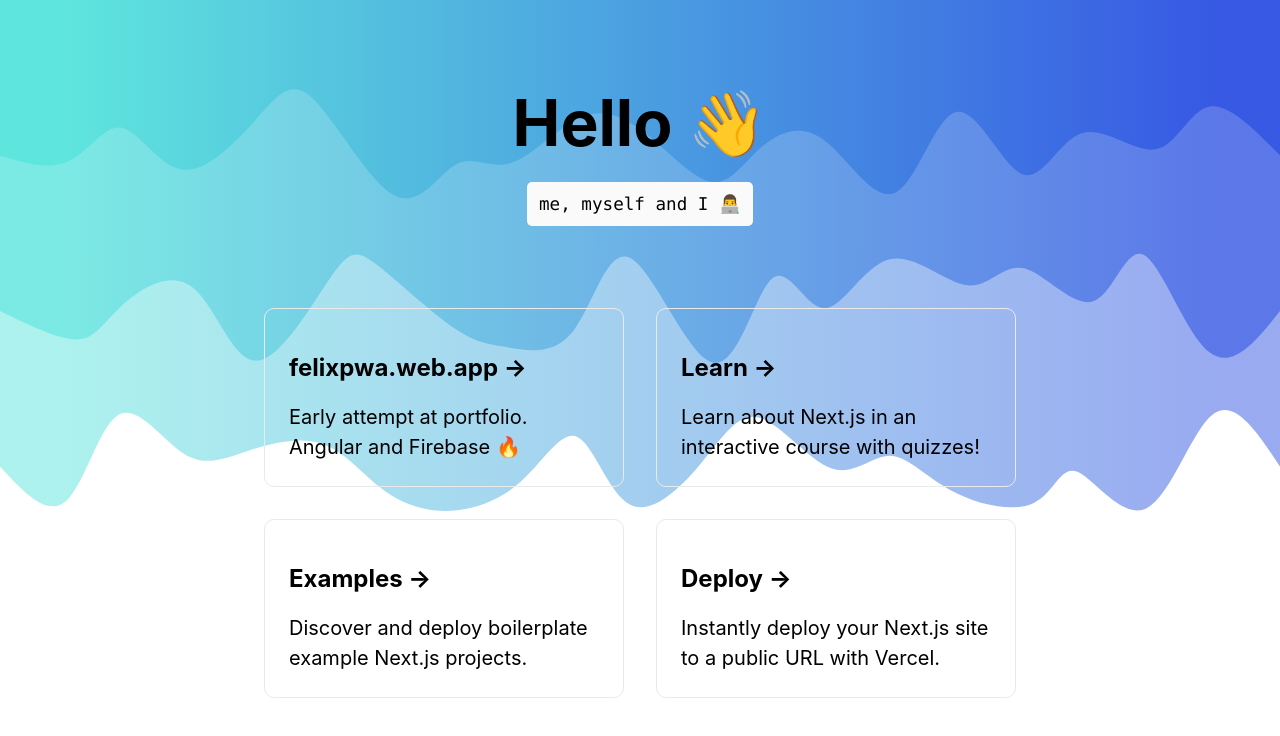
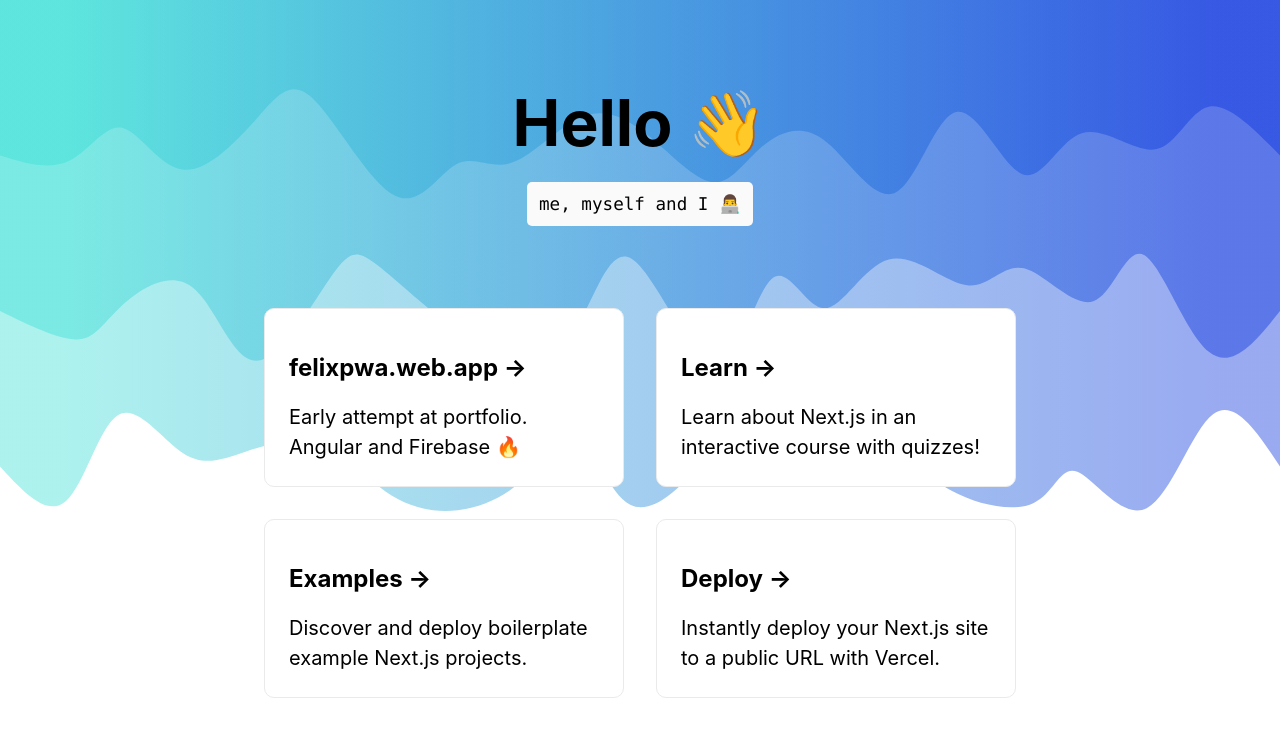
Before and after one commit to felicksLindgren/portfolio, a Next.js app: page / in a window 1280 px wide. Shown: the top 736 px of the page. Built offline with nearby package versions, Linux system fonts and the light colour scheme.

Commit message:
more css

```diff
--- a/styles/Home.module.css
+++ b/styles/Home.module.css
@@ -88,6 +88,7 @@
   padding: 1.5rem !important;
   text-align: left !important;
   color: inherit !important;
+  background-color: #fff !important;
   /* background-image: url('../public/assets/felixpwa-web-app.png'); */
   /* background-size: cover !important;
   background-repeat: no-repeat; !important */
```
